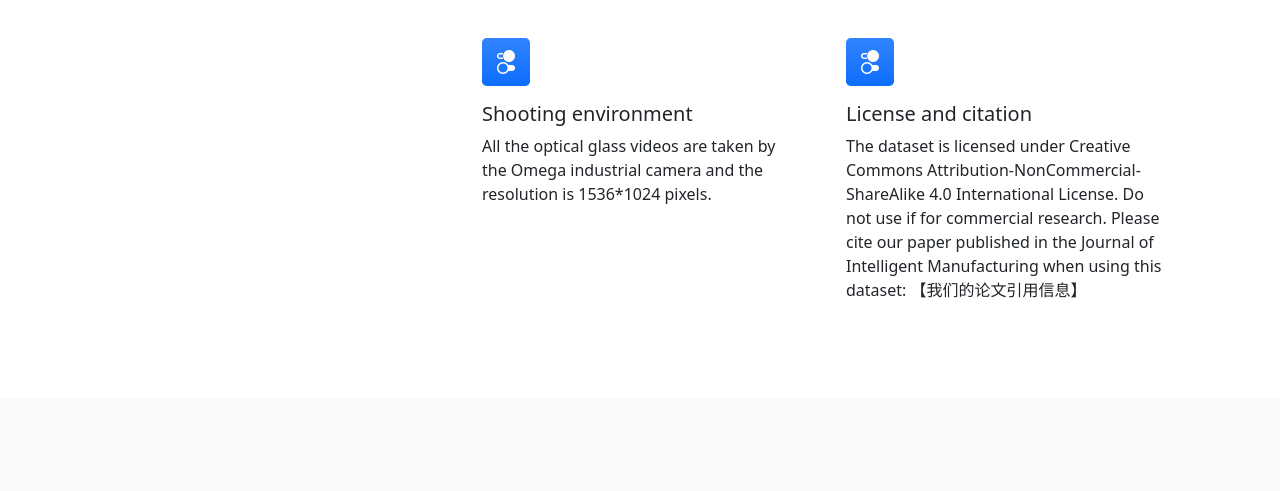
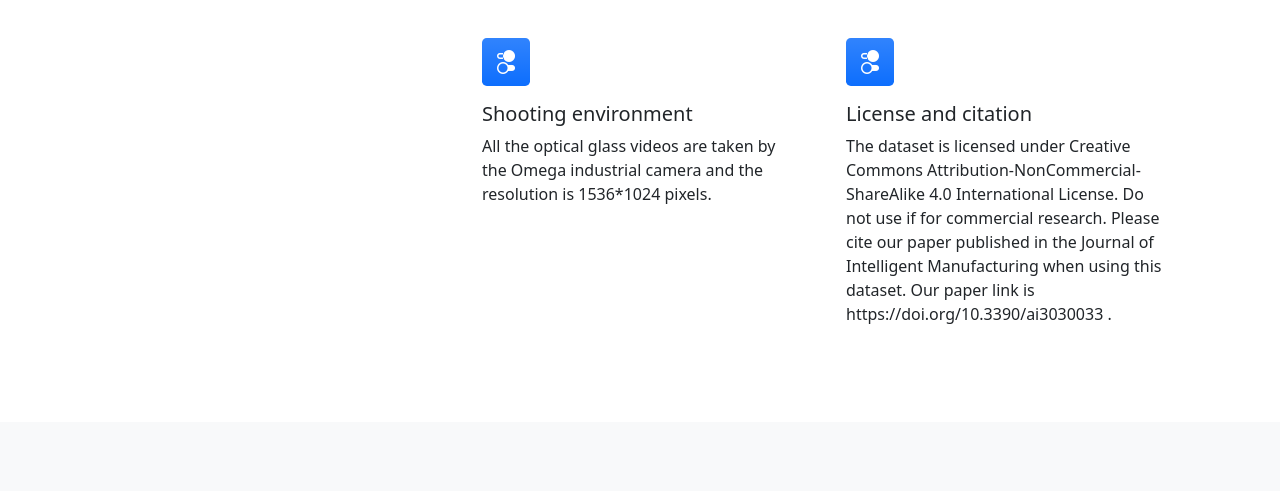
Before and after one commit to pntehan/DR1-Optical-handPhotos, a plain HTML site: page index.html in a window 1280 px wide. Shown: the part 960-1451 px from the top of the page. Drawn offline with nearby package versions, Linux system fonts and the light colour scheme.

Commit message:
update paper link

```diff
--- a/index.html
+++ b/index.html
@@ -73,8 +73,7 @@
                                     <div class="feature bg-primary bg-gradient text-white rounded-3 mb-3"><i class="bi bi-toggles2"></i></div>
                                     <h2 class="h5">License and citation</h2>
                                     <p class="mb-0">The dataset is licensed under Creative Commons Attribution-NonCommercial-ShareAlike 4.0 International License. Do not use if for commercial research.
-                                        Please cite our paper published in the Journal of Intelligent Manufacturing when using this dataset:
-                                        【我们的论文引用信息】</p>
+                                        Please cite our paper published in the Journal of Intelligent Manufacturing when using this dataset. Our paper link is https://doi.org/10.3390/ai3030033 .</p>
                                 </div>
                             </div>
                         </div>
```
